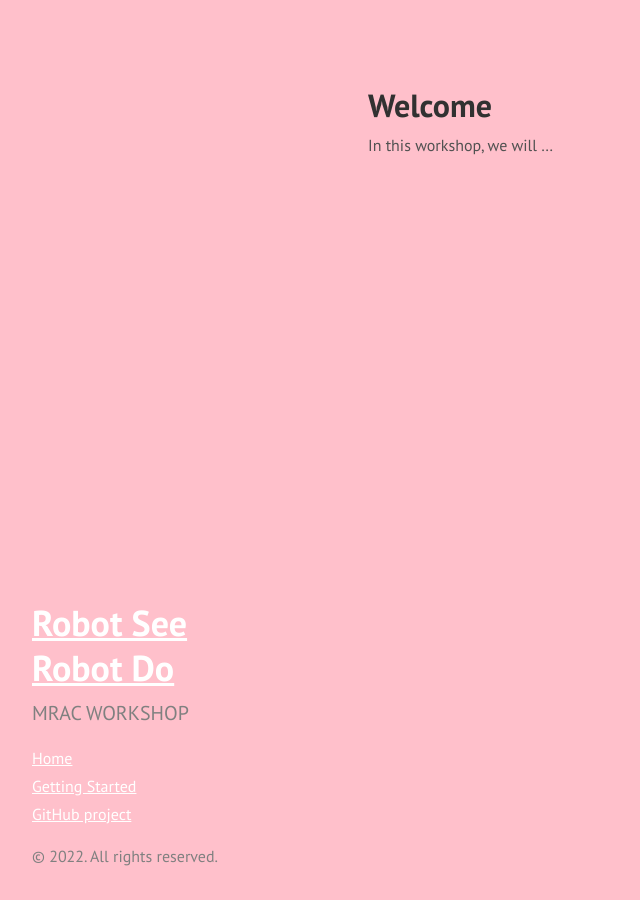
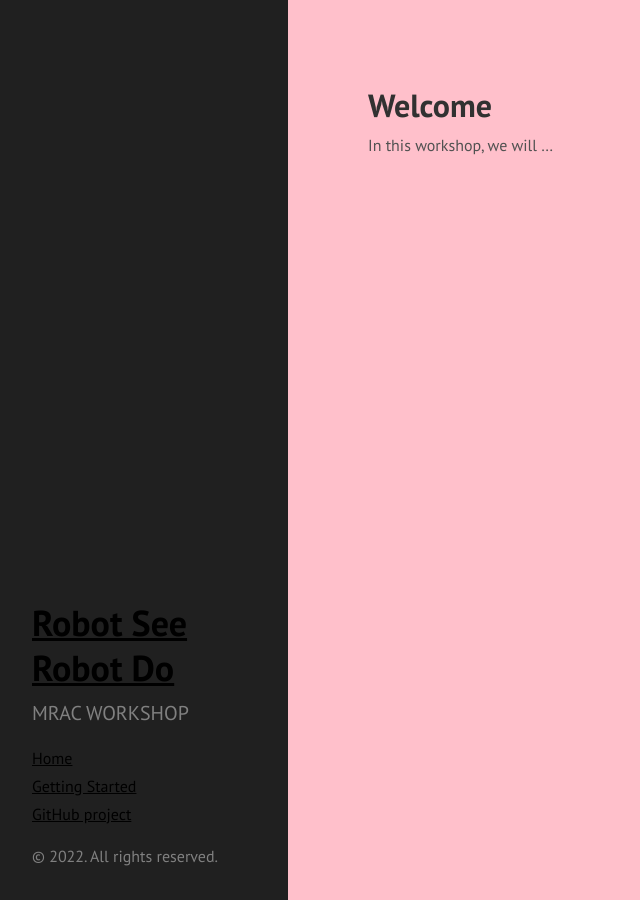
Before and after one commit to augmentedfabricationlab/robot_see_robot_do, a Jekyll site: the page built from docs/index.md, in a window 1280 px wide. Shown: the whole page, without its empty margins (0-640 px from the left). Built offline with Jekyll 4.4.1, drawn with Linux system fonts in a browser that asks for light colours; Markdown is read by kramdown in place of the engine named in the settings.

Commit message:
Update hyde.css

```diff
--- a/docs/public/css/hyde.css
+++ b/docs/public/css/hyde.css
@@ -232,13 +232,11 @@ a.sidebar-nav-item:focus {
 }
 
 /* Magenta */
-.theme-base-0e .sidebar,
-.theme-base-0e .content {
-  background-color: pink;
-}
 .theme-base-0e .content a,
-.theme-base-0e .related-posts li a:hover {
-  color: red;
+.theme-base-0e .related-posts li a:hover,
+.theme-base-0e a{
+  color: black;
+  text-decoration: underline;
 }
 
 /* Brown */
```
